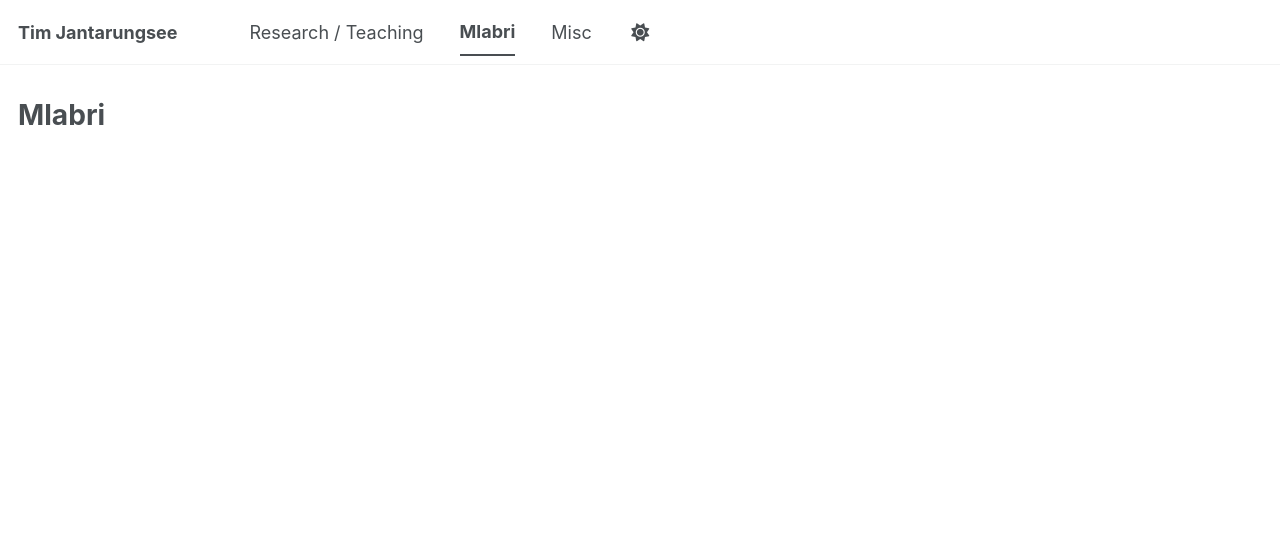
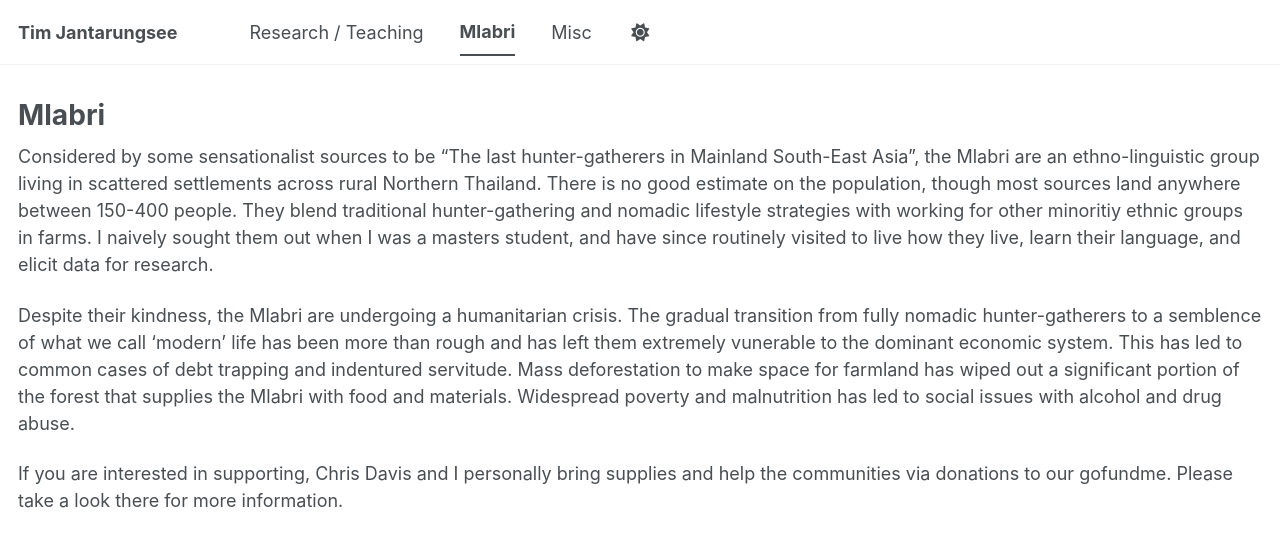
Before and after one commit to timjantarungsee/timjantarungsee.github.io, a Jekyll site: the page built from _pages/mlabri.md, in a window 1280 px wide. Shown: the top 547 px of the page. Built offline with Jekyll 4.4.1, drawn with Linux system fonts in a browser that asks for light colours; a script bundle is joined from its source files by our own code; library files that are not in the unit come from our copies.

Commit message:
Update mlabri.md

```diff
--- a/_pages/mlabri.md
+++ b/_pages/mlabri.md
@@ -3,3 +3,9 @@ permalink: /mlabri/
 title: "Mlabri"
 author_profile: false
 ---
+
+Considered by some sensationalist sources to be "The last hunter-gatherers in Mainland South-East Asia", the Mlabri are an ethno-linguistic group living in scattered settlements across rural Northern Thailand. There is no good estimate on the population, though most sources land anywhere between 150-400 people. They blend traditional hunter-gathering and nomadic lifestyle strategies with working for other minoritiy ethnic groups in farms. I naively sought them out when I was a masters student, and have since routinely visited to live how they live, learn their language, and elicit data for research.
+
+Despite their kindness, the Mlabri are undergoing a humanitarian crisis. The gradual transition from fully nomadic hunter-gatherers to a semblence of what we call 'modern' life has been more than rough and has left them extremely vunerable to the dominant economic system. This has led to common cases of debt trapping and indentured servitude. Mass deforestation to make space for farmland has wiped out a significant portion of the forest that supplies the Mlabri with food and materials. Widespread poverty and malnutrition has led to social issues with alcohol and drug abuse.
+
+If you are interested in supporting, Chris Davis and I personally bring supplies and help the communities via donations to our gofundme. Please take a look there for more information.
```
